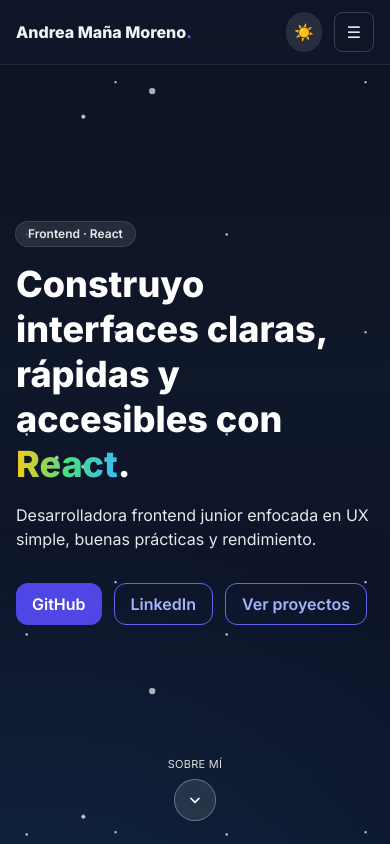
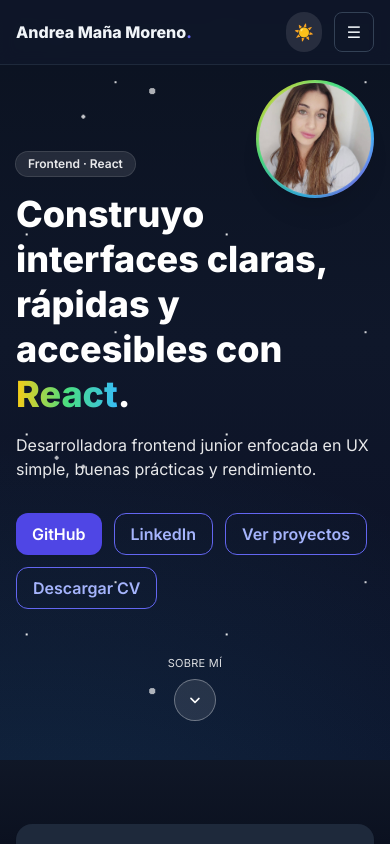
Before and after one commit to Andraxmm/Portfolio, a React (Vite) app: page / in a window 390 px wide. Shown: the top 844 px of the page. Built offline with nearby package versions, Linux system fonts and the light colour scheme; no server answers.

Commit message:
Update Hero.jsx
fix: corrección error

```diff
--- a/src/Components/Hero.jsx
+++ b/src/Components/Hero.jsx
@@ -8,9 +8,23 @@ export default function Hero() {
       <div className="hero-sky-bg absolute inset-0 -z-20 pointer-events-none" />
       <div className="hero-sky-stars absolute inset-0 -z-10 pointer-events-none" />
 
+      {/* Foto perfil en móvil */}
+      <div className="absolute top-20 right-4 md:hidden z-10">
+        <div
+          className="p-[3px] rounded-full bg-gradient-to-tr from-indigo-400 via-sky-400 to-purple-500
+                     dark:bg-[linear-gradient(135deg,#facc15_0%,#4ade80_35%,#38bdf8_70%,#a855f7_100%)]"
+        >
+          <img
+            src={profile}
+            alt="Andrea Maña Moreno"
+            className="w-28 h-28 rounded-full object-cover ring-1 ring-black/5 dark:ring-white/10 shadow-xl
++            bg-white/60 dark:bg-slate-900/40"
+          />
+        </div>
+      </div>
+
       {/* Contenido a pantalla completa */}
-      <div className="container-p min-h-screen md:min-h-[100svh] py-24 md:py-32 flex items-center">
-        {/* 2 columnas en desktop (más ancho para texto), 1 en móvil */}
+      <div className="container-p min-h-[90vh] md:min-h-[100svh] py-20 md:py-32 flex items-center">
         <div className="grid items-center gap-10 md:grid-cols-[1.6fr_1fr] w-full">
           {/* Columna izquierda: texto */}
           <div className="max-w-3xl">
@@ -48,6 +62,7 @@ export default function Hero() {
               Desarrolladora frontend junior enfocada en UX simple, buenas prácticas y rendimiento.
             </motion.p>
 
+            {/* Botones sociales + CV */}
           <motion.div
   initial={{ opacity: 0, y: 14 }}
   whileInView={{ opacity: 1, y: 0 }}
@@ -69,49 +84,43 @@ export default function Hero() {
   <a className="btn-outline" href="#projects">
     Ver proyectos
   </a>
+  {/* Botón solo en móvil */}
+  <a
+    className="btn-outline md:hidden"
+    href="/CV.AndreaMoreno.pdf"
+    target="_blank"
+    rel="noreferrer"
+  >
+    Descargar CV
+  </a>
 </motion.div>
+
           </div>
 
-       {/* Columna derecha: foto */}
+          {/* Columna derecha: foto (solo en desktop) */}
           <div className="hidden md:flex md:justify-self-end md:pr-2 lg:pr-4 xl:pr-10 xl:translate-x-4 2xl:pr-14 2xl:translate-x-8">
             <div className="relative">
-            {/* Borde degradado un pelín más gordo */}
               <div
-              className="
-                p-[4px] rounded-full
-                bg-gradient-to-tr from-indigo-400 via-sky-400 to-purple-500
-                dark:bg-[linear-gradient(135deg,#facc15_0%,#4ade80_35%,#38bdf8_70%,#a855f7_100%)]
-              "
+                className="p-[4px] rounded-full bg-gradient-to-tr from-indigo-400 via-sky-400 to-purple-500
+                           dark:bg-[linear-gradient(135deg,#facc15_0%,#4ade80_35%,#38bdf8_70%,#a855f7_100%)]"
               >
                 <img
                   src={profile}
                   alt="Andrea Maña Moreno"
                   width={360}
                   height={360}
-                className="
-                  block h-72 w-72 lg:h-80 lg:w-80 xl:h-[22rem] xl:w-[22rem] rounded-full object-cover
+                  className="block h-72 w-72 lg:h-80 lg:w-80 xl:h-[22rem] xl:w-[22rem] rounded-full object-cover
                              ring-1 ring-black/5 dark:ring-white/10 shadow-2xl
-                  bg-white/60 dark:bg-slate-900/40
-                "
-              />
-            </div>
-
-            {/* Glow un poco más suave */}
-            <div
-              aria-hidden="true"
-              className="
-                pointer-events-none absolute inset-0 rounded-full
-                shadow-[0_0_60px_12px_rgba(56,189,248,0.18)]
-                dark:shadow-[0_0_60px_12px_rgba(56,189,248,0.22)]
-              "
+                             bg-white/60 dark:bg-slate-900/40"
                 />
               </div>
             </div>
           </div>
         </div>
+      </div>
 
-      {/* Indicador: “Sobre mí” + flecha */}
-      <div className="absolute inset-x-0 bottom-6 md:bottom-8 flex flex-col items-center gap-2">
+      {/* Indicador: “Sobre mí” */}
+      <div className="absolute inset-x-0 bottom-10 md:bottom-8 flex flex-col items-center gap-2">
         <span className="text-[11px] tracking-wide uppercase text-slate-700 dark:text-white/85">
           Sobre mí
         </span>
```
Lines whose indentation alone changed are shown as unchanged.
